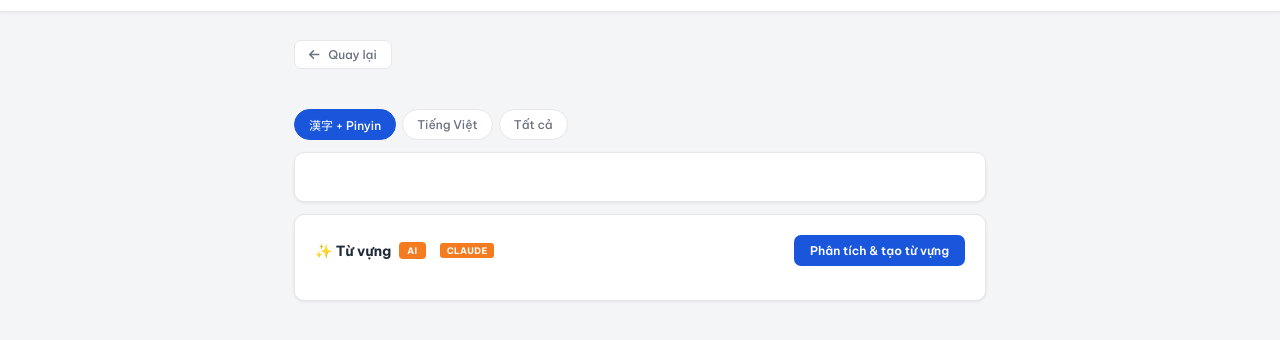
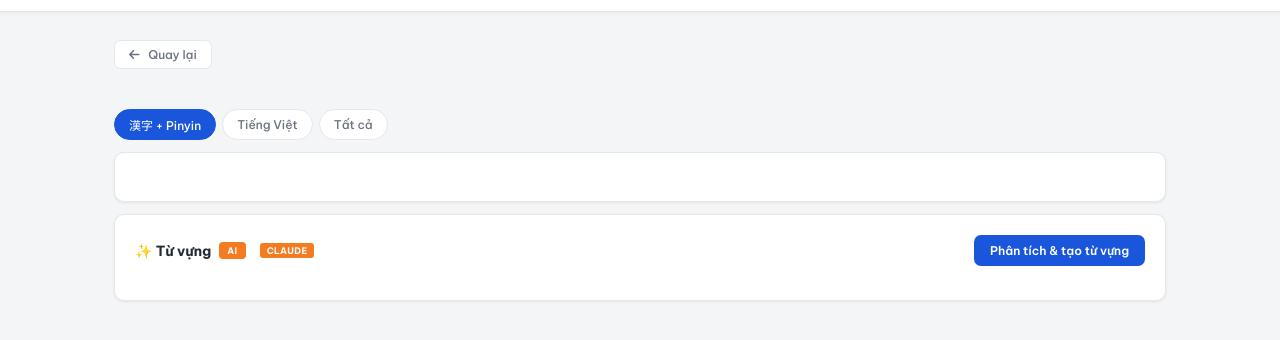
Before and after one commit to Lucas-on-the-cloud/chinese-learner, a website: page public/reading.html in a window 1280 px wide. Shown: the part 50-390 px from the top of the page. Drawn offline with nearby package versions, Linux system fonts and the light colour scheme; no server answers.

Commit message:
fix: reading page max-width 1100px to match original width

```diff
--- a/public/reading.html
+++ b/public/reading.html
@@ -41,7 +41,7 @@ img{display:block;max-width:100%}
 .nav-btn:hover{background:var(--blue-dark)}
 
 /* READING PAGE */
-.reading-page{flex:1;max-width:740px;width:100%;margin:0 auto;padding:28px 1.5rem 60px}
+.reading-page{flex:1;max-width:1100px;width:100%;margin:0 auto;padding:28px 1.5rem 60px}
 
 /* BACK BUTTON & READING HEADER */
 .back-btn{display:inline-flex;align-items:center;gap:6px;background:var(--surface);border:1px solid var(--border);font-family:'Be Vietnam Pro',sans-serif;font-size:12px;font-weight:500;color:var(--text-2);padding:6px 14px;border-radius:7px;margin-bottom:1.25rem;transition:all .15s}
```
